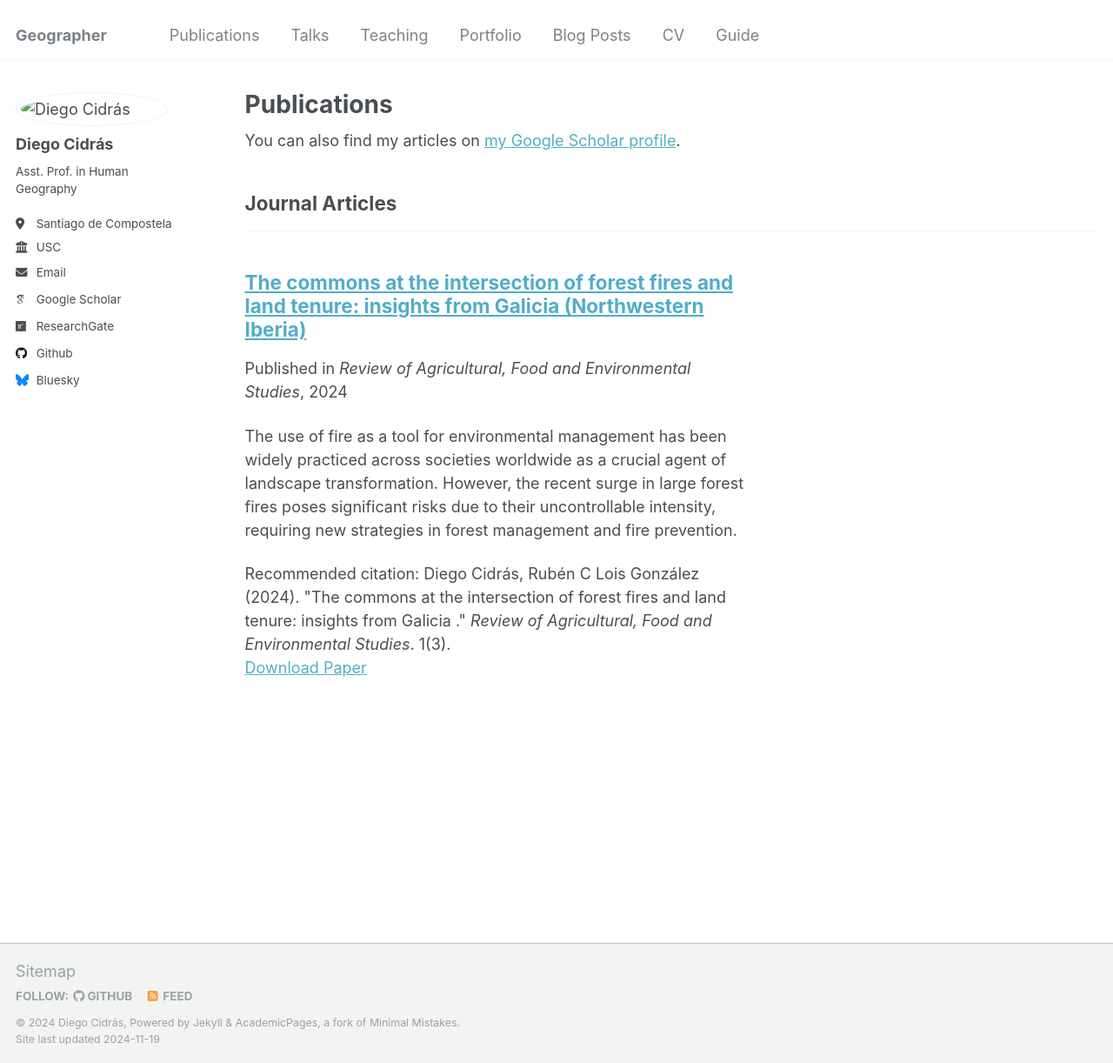
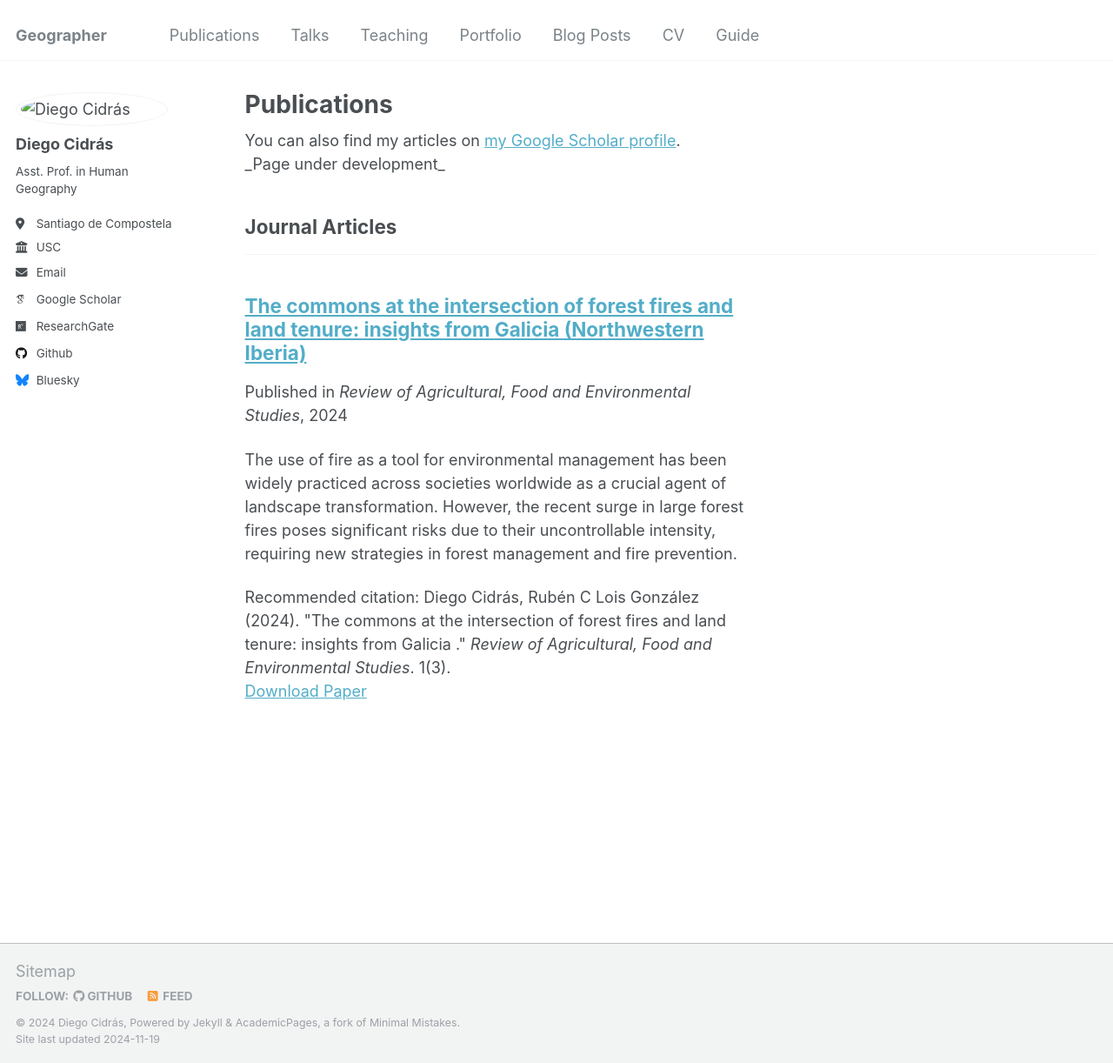
Before and after one commit to diegocidras/diegocidras.github.io, a Jekyll site: the page built from _pages/publications.html, in a window 1280 px wide and 1222 px high. Shown: the whole window at 87% size. Built offline with Jekyll 4.4.1, drawn with Linux system fonts in a browser that asks for light colours; some web fonts are replaced.

Commit message:
Update publications.html

```diff
--- a/_pages/publications.html
+++ b/_pages/publications.html
@@ -8,6 +8,8 @@ author_profile: true
 {% if site.author.googlescholar %}
   <div class="wordwrap">You can also find my articles on <a href="{{site.author.googlescholar}}">my Google Scholar profile</a>.</div>
 {% endif %}
+
+_Page under development_
 
 {% include base_path %}
 
```
